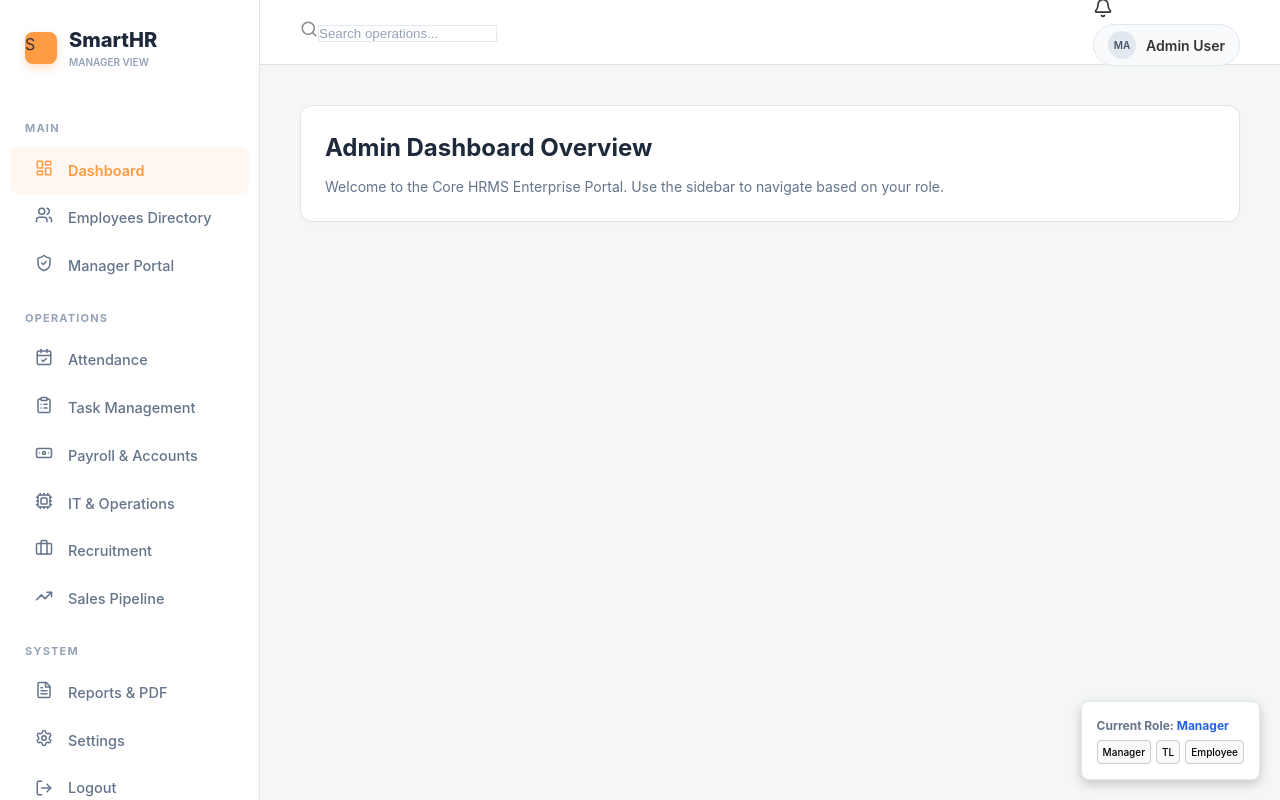
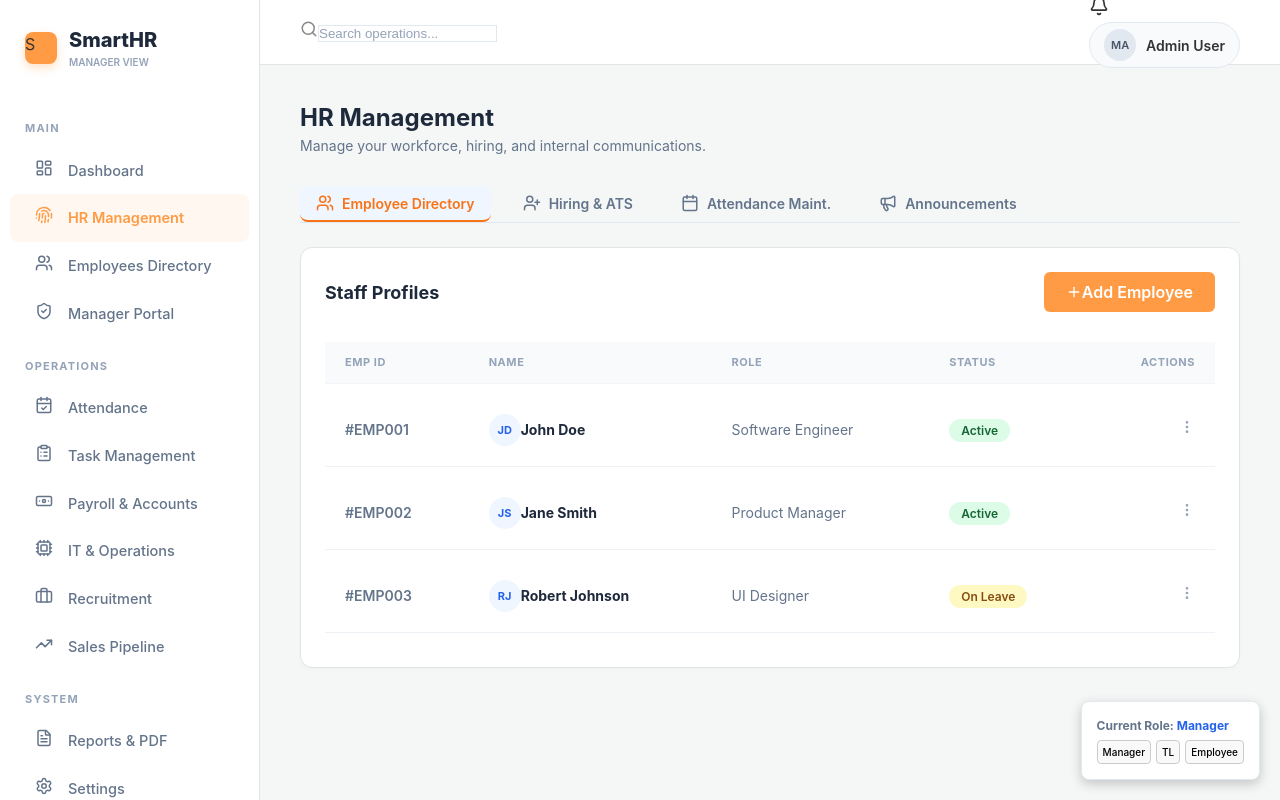
Before and after one commit to Ragulkumar7/hrms, a React app in the folder frontend/: page /hrManagement in a window 1280 px wide. Before the commit this address led to /. Built offline with nearby package versions, Linux system fonts and the light colour scheme; the HTML template or start-up script is replaced by a standard one.

Commit message:
hrManagement

```diff
--- a/frontend/src/App.css
+++ b/frontend/src/App.css
@@ -1379,3 +1379,152 @@ input:checked + .slider:before { transform: translateX(20px); }
 .int-time button {
   background: none; border: none; color: #2563eb; font-size: 12px; font-weight: 700; cursor: pointer;
 }
+
+/* hrManagement
+/* HR Management Component Styles */
+.animate-in {
+  animation: fadeIn 0.5s ease-out;
+}
+
+@keyframes fadeIn {
+  from { opacity: 0; transform: translateY(10px); }
+  to { opacity: 1; transform: translateY(0); }
+}
+
+/* Status Badges */
+.bg-green-100 { background-color: #dcfce7; }
+.text-green-600 { color: #16a34a; }
+.bg-orange-100 { background-color: #ffedd5; }
+.text-orange-600 { color: #ea580c; }
+.bg-red-100 { background-color: #fee2e2; }
+.text-red-600 { color: #dc2626; }
+.bg-blue-50 { background-color: #eff6ff; }
+.text-blue-600 { color: #2563eb; }
+
+/* Buttons & Inputs */
+.bg-orange-500 { background-color: #f97316; }
+.hover\:bg-orange-600:hover { background-color: #ea580c; }
+.border-orange-500 { border-color: #f97316; }
+.text-orange-500 { color: #f97316; }
+
+/* Table Styles */
+.divide-y > * + * {
+  border-top-width: 1px;
+}
+
+/* Cards & Containers */
+.bg-orange-50 { background-color: #fff7ed; }
+.bg-purple-50 { background-color: #faf5ff; }
+.text-purple-600 { color: #9333ea; }
+
+/* Role Switcher Dev Tool Fix */
+.role-switcher-dev {
+  position: fixed;
+  bottom: 20px;
+  right: 20px;
+  background: white;
+  padding: 15px;
+  border-radius: 12px;
+  box-shadow: 0 10px 25px rgba(0,0,0,0.1);
+  border: 1px solid #e2e8f0;
+  z-index: 9999;
+}
+
+/* Add these to your App.css to support the HR Management UI */
+.flex { display: flex; }
+.gap-4 { gap: 1rem; }
+.p-6 { padding: 1.5rem; }
+.shadow-sm { box-shadow: 0 1px 2px 0 rgba(0, 0, 0, 0.05); }
+.rounded-xl { border-radius: 0.75rem; }
+.bg-white { background-color: #ffffff; }
+.justify-between { justify-content: space-between; }
+.items-center { align-items: center; }
+
+/* --- HR MANAGEMENT UI HELPERS --- */
+.hr-card {
+  background: #ffffff;
+  border-radius: 12px;
+  padding: 24px;
+  box-shadow: 0 1px 3px rgba(0,0,0,0.1);
+  border: 1px solid #f1f5f9;
+}
+
+.tab-container {
+  display: flex;
+  gap: 16px;
+  border-bottom: 1px solid #e2e8f0;
+  margin-bottom: 24px;
+}
+
+.tab-btn {
+  display: flex;
+  align-items: center;
+  gap: 8px;
+  padding: 8px 16px;
+  font-size: 14px;
+  font-weight: 600;
+  border: none;
+  background: transparent;
+  cursor: pointer;
+  border-bottom: 2px solid transparent;
+  color: #64748b;
+  transition: all 0.2s;
+}
+
+.tab-btn.active {
+  color: #f97316;
+  border-bottom-color: #f97316;
+}
+
+/* Status Badges for the Table */
+.badge-active {
+  background-color: #dcfce7;
+  color: #166534;
+  padding: 4px 8px;
+  border-radius: 4px;
+  font-size: 11px;
+  font-weight: 700;
+  text-transform: uppercase;
+}
+
+.badge-leave {
+  background-color: #f1f5f9;
+  color: #475569;
+  padding: 4px 8px;
+  border-radius: 4px;
+  font-size: 11px;
+  font-weight: 700;
+  text-transform: uppercase;
+}
+/* Add to bottom of App.css */
+
+.custom-table {
+  width: 100%;
+  border-collapse: separate;
+  border-spacing: 0 10px; /* Spacing between rows */
+}
+
+.custom-table th {
+  padding: 12px 20px;
+  color: #94a3b8;
+  font-size: 11px;
+  text-transform: uppercase;
+  letter-spacing: 0.05em;
+  border-bottom: 1px solid #f1f5f9;
+}
+
+.custom-table td {
+  padding: 20px;
+  background: transparent;
+  vertical-align: middle;
+}
+
+.avatar-small {
+  width: 32px;
+  height: 32px;
+  border-radius: 50%;
+  display: flex;
+  align-items: center;
+  justify-content: center;
+  font-size: 11px;
+}
--- a/frontend/src/App.jsx
+++ b/frontend/src/App.jsx
@@ -15,6 +15,7 @@ import Reports from './components/Reports';
 import Settings from './components/Settings';
 import Sales from './components/Sales';
 import Recruitment from './components/Recruitment';
+import HRManagement from './components/hrManagement';
 
 import { Bell, Search } from 'lucide-react';
 import './App.css';
@@ -101,7 +102,7 @@ function App() {
 
                 {/* 3. Use the Smart Wrapper for the Home Route */}
                 <Route path="/" element={<DashboardHome />} />
-
+                <Route path="/hrManagement" element={<HRManagement />} />
                 {/* --- MODULES --- */}
                 <Route path="/employees" element={<Employees />} />
                 <Route path="/manager" element={<ManagerDashboard />} />
--- a/frontend/src/components/Sidebar.jsx
+++ b/frontend/src/components/Sidebar.jsx
@@ -13,7 +13,8 @@ import {
   Cpu,
   FileText,
   LogOut,
-  ShieldCheck // Icon for Manager Portal
+  ShieldCheck, // Icon for Manager Portal
+  Fingerprint
 } from 'lucide-react';
 
 const Sidebar = () => {
@@ -31,6 +32,12 @@ const Sidebar = () => {
           path: '/',
           icon: <LayoutDashboard size={18} />,
           allowed: ['Manager', 'TL', 'Employee']
+        },
+        {
+          name: 'HR Management',
+          path: '/hrManagement',
+          icon: <Fingerprint size={18} />, // This will now work!
+          allowed: ['Manager', 'TL']
         },
         {
           name: 'Employees Directory',
--- a/frontend/src/components/hrManagement.jsx
+++ b/frontend/src/components/hrManagement.jsx
@@ -1,7 +1,7 @@
 import React, { useState, useMemo } from 'react';
 import {
   Users, UserPlus, FileSearch, Megaphone,
-  Calendar, Upload, Search, Filter, MoreVertical, Plus
+  Calendar, Upload, Search, MoreVertical, Plus
 } from 'lucide-react';
 
 const HRManagement = () => {
@@ -15,31 +15,30 @@ const HRManagement = () => {
   ];
 
   return (
-    <div className="animate-in fade-in duration-500">
-      <div className="mb-8 flex justify-between items-end">
+    <div className="animate-in">
+      {/* 1. Header Section using App.css classes */}
+      <div className="page-header">
         <div>
-          <h1 className="text-2xl font-bold text-gray-800 dark:text-white">HR Management</h1>
-          <p className="text-sm text-gray-500 dark:text-gray-400">Manage your workforce, hiring, and internal communications.</p>
+          <h1 className="main-title">HR Management</h1>
+          <p className="sub-title">Manage your workforce, hiring, and internal communications.</p>
         </div>
       </div>
 
-      <div className="flex gap-4 mb-6 border-b border-gray-200 dark:border-gray-700">
+      {/* 2. Tab Navigation using App.css classes */}
+      <div className="tab-container">
         {tabs.map((tab) => (
           <button
             key={tab.id}
             onClick={() => setActiveTab(tab.id)}
-            className={`flex items-center gap-2 px-4 py-2 text-sm font-medium transition-colors border-b-2 ${
-              activeTab === tab.id
-                ? 'border-orange-500 text-orange-500'
-                : 'border-transparent text-gray-500 hover:text-gray-700 dark:text-gray-400'
-            }`}
+            className={`tab-btn ${activeTab === tab.id ? 'active' : ''}`}
           >
             {tab.icon} {tab.label}
           </button>
         ))}
       </div>
 
-      <div className="bg-white dark:bg-gray-800 rounded-xl p-6 shadow-sm border border-gray-100 dark:border-gray-700 transition-colors">
+      {/* 3. Main Content Area using Glass Card styling */}
+      <div className="glass-card">
         {activeTab === 'directory' && <EmployeeDirectory />}
         {activeTab === 'hiring' && <HiringATS />}
         {activeTab === 'attendance' && <AttendanceMaint />}
@@ -49,45 +48,52 @@ const HRManagement = () => {
   );
 };
 
-// 1. Employee Directory Component (Matches image_dd59f0.png)
+// --- Sub-Components ---
+
 const EmployeeDirectory = () => (
-  <div className="space-y-6">
-    <div className="flex justify-between items-center">
-      <h3 className="font-bold text-lg dark:text-white">Staff Profiles</h3>
-      <button className="bg-orange-500 hover:bg-orange-600 text-white px-4 py-2 rounded-lg text-sm font-bold flex items-center gap-2">
+  <div className="fade-in">
+    <div className="page-header" style={{ marginBottom: '20px' }}>
+      <h3 className="main-title" style={{ fontSize: '18px' }}>Staff Profiles</h3>
+      <button className="btn-action flex items-center gap-2">
         <Plus size={16} /> Add Employee
       </button>
     </div>
     <div className="overflow-x-auto">
-      <table className="w-full text-left text-sm">
-        <thead className="bg-gray-50 dark:bg-gray-700/50 text-gray-500 dark:text-gray-400 font-bold uppercase text-[11px]">
+      <table className="custom-table">
+        <thead>
           <tr>
-            <th className="p-4">Emp ID</th>
-            <th className="p-4">Name</th>
-            <th className="p-4">Role</th>
-            <th className="p-4">Status</th>
-            <th className="p-4">Actions</th>
+            <th>Emp ID</th>
+            <th>Name</th>
+            <th>Role</th>
+            <th>Status</th>
+            <th style={{ textAlign: 'right' }}>Actions</th>
           </tr>
         </thead>
-        <tbody className="divide-y dark:divide-gray-700">
+        <tbody>
           {[
             { id: '#EMP001', name: 'John Doe', role: 'Software Engineer', status: 'Active', initials: 'JD' },
             { id: '#EMP002', name: 'Jane Smith', role: 'Product Manager', status: 'Active', initials: 'JS' },
             { id: '#EMP003', name: 'Robert Johnson', role: 'UI Designer', status: 'On Leave', initials: 'RJ' }
           ].map((emp) => (
-            <tr key={emp.id} className="hover:bg-gray-50 dark:hover:bg-gray-700/30 transition-colors">
-              <td className="p-4 font-medium dark:text-gray-300">{emp.id}</td>
-              <td className="p-4 flex items-center gap-3">
-                <div className="w-8 h-8 rounded-full bg-blue-100 dark:bg-blue-900/30 text-blue-600 flex items-center justify-center font-bold text-xs">{emp.initials}</div>
-                <span className="font-bold dark:text-white">{emp.name}</span>
+            <tr key={emp.id}>
+              <td style={{ fontWeight: '600', color: '#64748b' }}>{emp.id}</td>
+              <td>
+                <div className="flex items-center gap-3">
+                  <div className="avatar-small" style={{ background: '#eff6ff', color: '#2563eb', fontWeight: 'bold' }}>
+                    {emp.initials}
+                  </div>
+                  <span style={{ fontWeight: '700', color: '#1e293b' }}>{emp.name}</span>
+                </div>
               </td>
-              <td className="p-4 dark:text-gray-400">{emp.role}</td>
-              <td className="p-4">
-                <span className={`px-2 py-1 rounded text-[10px] font-bold uppercase ${emp.status === 'Active' ? 'bg-green-100 text-green-600' : 'bg-gray-100 text-gray-500'}`}>
+              <td style={{ color: '#64748b' }}>{emp.role}</td>
+              <td>
+                <span className={`status-pill ${emp.status === 'Active' ? 'approved' : 'pending'}`}>
                   {emp.status}
                 </span>
               </td>
-              <td className="p-4"><MoreVertical size={16} className="text-gray-400 cursor-pointer" /></td>
+              <td style={{ textAlign: 'right' }}>
+                <MoreVertical size={16} style={{ color: '#94a3b8', cursor: 'pointer' }} />
+              </td>
             </tr>
           ))}
         </tbody>
@@ -96,129 +102,122 @@ const EmployeeDirectory = () => (
   </div>
 );
 
-// 2. Hiring & ATS Component (Functional Resume Filter)
 const HiringATS = () => {
   const [keyword, setKeyword] = useState('');
-  const [resumes, setResumes] = useState([
+  const resumes = [
     { name: 'Alex Rivers', skills: 'React, Node, Tailwind', experience: '4 Years', status: 'Screened' },
     { name: 'Sarah Connor', skills: 'UI/UX, Figma, Adobe', experience: '5 Years', status: 'Interview' },
     { name: 'Michael Scott', skills: 'Sales, Management', experience: '10 Years', status: 'Applied' },
-  ]);
+  ];
 
   const filteredResumes = useMemo(() => {
     return resumes.filter(r =>
       r.skills.toLowerCase().includes(keyword.toLowerCase()) ||
       r.name.toLowerCase().includes(keyword.toLowerCase())
     );
-  }, [keyword, resumes]);
+  }, [keyword]);
 
   return (
-    <div className="space-y-8">
-      {/* Top Stats Cards (Matches image_dd598f.png) */}
-      <div className="grid grid-cols-1 md:grid-cols-3 gap-6">
-        <div className="p-6 bg-orange-50 dark:bg-orange-900/10 border border-orange-100 dark:border-orange-900/30 rounded-xl">
-          <p className="text-sm font-bold text-orange-600">Open Positions</p>
-          <h2 className="text-3xl font-bold mt-2 dark:text-white">14</h2>
+    <div className="fade-in">
+      <div className="stats-grid">
+        <div className="glass-card stat-item">
+          <div className="icon-box orange"><Users size={24} /></div>
+          <div>
+            <p className="nav-section-label" style={{padding:0}}>Open Positions</p>
+            <h2 className="main-title">14</h2>
           </div>
-        <div className="p-6 bg-blue-50 dark:bg-blue-900/10 border border-blue-100 dark:border-blue-900/30 rounded-xl">
-          <p className="text-sm font-bold text-blue-600">Resumes Screened</p>
-          <h2 className="text-3xl font-bold mt-2 dark:text-white">482</h2>
         </div>
-        <div className="p-6 bg-purple-50 dark:bg-purple-900/10 border border-purple-100 dark:border-purple-900/30 rounded-xl">
-          <p className="text-sm font-bold text-purple-600">Interviews Scheduled</p>
-          <h2 className="text-3xl font-bold mt-2 dark:text-white">28</h2>
+        <div className="glass-card stat-item">
+          <div className="icon-box blue"><FileSearch size={24} /></div>
+          <div>
+            <p className="nav-section-label" style={{padding:0}}>Screened</p>
+            <h2 className="main-title">482</h2>
+          </div>
+        </div>
+        <div className="glass-card stat-item">
+          <div className="icon-box green"><Calendar size={24} /></div>
+          <div>
+            <p className="nav-section-label" style={{padding:0}}>Interviews</p>
+            <h2 className="main-title">28</h2>
+          </div>
         </div>
       </div>
 
-      {/* ATS Keyword Search Tool */}
-      <div className="bg-gray-50 dark:bg-gray-700/30 p-6 rounded-xl border border-gray-100 dark:border-gray-700">
-        <h3 className="font-bold mb-4 flex items-center gap-2 dark:text-white"><FileSearch size={18} /> Resume ATS Filter</h3>
-        <div className="flex gap-4">
-          <div className="flex-1 relative">
-            <Search className="absolute left-3 top-2.5 text-gray-400" size={18} />
+      <div className="form-grid" style={{ gridTemplateColumns: '1fr auto', marginBottom: '25px' }}>
+        <div style={{ position: 'relative' }}>
+          <Search style={{ position: 'absolute', left: '12px', top: '12px', color: '#94a3b8' }} size={18} />
           <input
             type="text"
-              placeholder="Search skills (e.g. React, UI/UX)..."
-              className="w-full pl-10 pr-4 py-2 rounded-lg border dark:bg-gray-800 dark:border-gray-600 dark:text-white outline-none focus:ring-2 ring-orange-500/20"
+            placeholder="Search candidates or skills..."
+            className="admin-input"
+            style={{ width: '100%', paddingLeft: '40px' }}
             value={keyword}
             onChange={(e) => setKeyword(e.target.value)}
           />
         </div>
-          <button className="bg-orange-500 text-white px-6 py-2 rounded-lg font-bold flex items-center gap-2">
+        <button className="btn-action flex items-center gap-2">
           <Upload size={18} /> Bulk Upload
         </button>
       </div>
 
-        {/* Results Table */}
-        <div className="mt-6">
-          <table className="w-full text-sm text-left">
+      <table className="custom-table">
         <thead>
-              <tr className="text-gray-500 border-b dark:border-gray-700 uppercase text-[10px] font-bold">
-                <th className="pb-3">Candidate</th>
-                <th className="pb-3">Matched Skills</th>
-                <th className="pb-3">Exp</th>
-                <th className="pb-3">Status</th>
+          <tr>
+            <th>Candidate</th>
+            <th>Matched Skills</th>
+            <th>Exp</th>
+            <th>Status</th>
           </tr>
         </thead>
         <tbody>
           {filteredResumes.map((res, i) => (
-                <tr key={i} className="border-b dark:border-gray-700 last:border-0">
-                  <td className="py-4 font-bold dark:text-white">{res.name}</td>
-                  <td className="py-4 text-orange-500 font-medium">{res.skills}</td>
-                  <td className="py-4 dark:text-gray-400">{res.experience}</td>
-                  <td className="py-4"><span className="bg-blue-50 text-blue-600 px-2 py-1 rounded-full text-[10px] font-bold">{res.status}</span></td>
+            <tr key={i}>
+              <td style={{ fontWeight: '700' }}>{res.name}</td>
+              <td style={{ color: '#FF9B44', fontWeight: '600' }}>{res.skills}</td>
+              <td>{res.experience}</td>
+              <td><span className="status-pill approved" style={{ background: '#eff6ff', color: '#2563eb' }}>{res.status}</span></td>
             </tr>
           ))}
         </tbody>
       </table>
     </div>
-      </div>
-    </div>
   );
 };
 
-// 3. Attendance Maintenance Component (Matches image_dd593a.png)
 const AttendanceMaint = () => (
-  <div className="space-y-6">
-    <div className="flex justify-between items-center">
+  <div className="fade-in">
+    <div className="page-header">
       <div className="flex gap-4">
-        <select className="bg-gray-50 dark:bg-gray-700 border dark:border-gray-600 rounded-lg p-2 text-sm outline-none dark:text-white">
+        <select className="admin-input">
           <option>All Departments</option>
           <option>Engineering</option>
-          <option>Design</option>
         </select>
-        <div className="bg-gray-50 dark:bg-gray-700 border dark:border-gray-600 rounded-lg p-2 text-sm dark:text-gray-300">
-          Oct 20, 2023 - Oct 27, 2023
+        <div className="admin-input" style={{ background: '#f8fafc' }}>Oct 20, 2023 - Oct 27, 2023</div>
       </div>
+      <button className="btn-action">+ Add Attendance</button>
     </div>
-      <button className="bg-orange-500 text-white px-4 py-2 rounded-lg text-sm font-bold">+ Add Attendance</button>
-    </div>
-    <table className="w-full text-left text-sm">
-      <thead className="bg-gray-50 dark:bg-gray-700/50 text-gray-500 uppercase text-[10px] font-bold">
+    <table className="custom-table">
+      <thead>
         <tr>
-          <th className="p-4">Employee</th>
-          <th className="p-4">Date</th>
-          <th className="p-4">Clock In</th>
-          <th className="p-4">Clock Out</th>
-          <th className="p-4">Status</th>
+          <th>Employee</th>
+          <th>Date</th>
+          <th>Clock In</th>
+          <th>Clock Out</th>
+          <th>Status</th>
         </tr>
       </thead>
       <tbody>
         {[
-          { name: 'John Doe', date: 'Oct 26, 2023', in: '09:02 AM', out: '06:15 PM', status: 'Present', color: 'green' },
-          { name: 'Sarah Connor', date: 'Oct 26, 2023', in: '09:45 AM', out: '06:00 PM', status: 'Late', color: 'orange' },
-          { name: 'Michael Scott', date: 'Oct 26, 2023', in: '--', out: '--', status: 'Absent', color: 'red' }
+          { name: 'John Doe', date: 'Oct 26, 2023', in: '09:02 AM', out: '06:15 PM', status: 'Present', type: 'approved' },
+          { name: 'Sarah Connor', date: 'Oct 26, 2023', in: '09:45 AM', out: '06:00 PM', status: 'Late', type: 'pending' },
+          { name: 'Michael Scott', date: 'Oct 26, 2023', in: '--', out: '--', status: 'Absent', type: 'rejected' }
         ].map((log, i) => (
-          <tr key={i} className="border-b dark:border-gray-700 dark:text-gray-300">
-            <td className="p-4 font-bold">{log.name}</td>
-            <td className="p-4">{log.date}</td>
-            <td className="p-4">{log.in}</td>
-            <td className="p-4">{log.out}</td>
-            <td className="p-4">
-              <span className={`text-[10px] font-bold uppercase px-2 py-1 rounded bg-${log.color}-100 text-${log.color}-600`}>
-                {log.status}
-              </span>
-            </td>
+          <tr key={i}>
+            <td style={{ fontWeight: '700' }}>{log.name}</td>
+            <td>{log.date}</td>
+            <td>{log.in}</td>
+            <td>{log.out}</td>
+            <td><span className={`status-pill ${log.type}`}>{log.status}</span></td>
           </tr>
         ))}
       </tbody>
@@ -226,38 +225,33 @@ const AttendanceMaint = () => (
   </div>
 );
 
-// 4. Announcements Portal Component (Matches image_dd566c.png)
 const AnnouncementsPortal = () => (
-  <div className="grid grid-cols-1 lg:grid-cols-3 gap-8">
-    <div className="lg:col-span-1 bg-gray-50 dark:bg-gray-700/30 p-6 rounded-xl border border-gray-100 dark:border-gray-700">
-      <h3 className="font-bold mb-4 dark:text-white">Post Announcement</h3>
-      <form className="space-y-4">
-        <div>
-          <label className="text-xs font-bold text-gray-500 block mb-1 uppercase">Title</label>
-          <input type="text" placeholder="e.g. Town Hall Meeting" className="w-full p-2 rounded bg-white dark:bg-gray-800 border dark:border-gray-600 outline-none text-sm dark:text-white" />
+  <div className="dual-grid fade-in">
+    <div className="glass-card" style={{ marginBottom: 0 }}>
+      <h3 className="main-title" style={{ fontSize: '16px', marginBottom: '20px' }}>Post Announcement</h3>
+      <div className="form-group">
+        <label>TITLE</label>
+        <input type="text" placeholder="e.g. Town Hall Meeting" className="admin-input" style={{ width: '100%' }} />
       </div>
-        <div>
-          <label className="text-xs font-bold text-gray-500 block mb-1 uppercase">Message</label>
-          <textarea rows="4" className="w-full p-2 rounded bg-white dark:bg-gray-800 border dark:border-gray-600 outline-none text-sm dark:text-white"></textarea>
+      <div className="form-group" style={{ marginTop: '15px' }}>
+        <label>MESSAGE</label>
+        <textarea rows="4" className="admin-input" style={{ width: '100%', resize: 'none' }}></textarea>
       </div>
-        <button className="w-full bg-orange-500 text-white py-2 rounded-lg font-bold">Publish Now</button>
-      </form>
+      <button className="btn-action" style={{ width: '100%', marginTop: '20px' }}>Publish Now</button>
     </div>
-    <div className="lg:col-span-2 space-y-4">
-      <h3 className="font-bold dark:text-white">Recent Communications</h3>
+    <div className="glass-card" style={{ marginBottom: 0 }}>
+      <h3 className="main-title" style={{ fontSize: '16px', marginBottom: '20px' }}>Recent Communications</h3>
       {[
         { title: 'New Remote Work Policy - V2.0', date: 'Oct 24, 2023', cat: 'Company Update' },
         { title: 'Annual Team Retreat 2023 Registration', date: 'Oct 20, 2023', cat: 'Event' }
       ].map((post, i) => (
-        <div key={i} className="p-4 border dark:border-gray-700 rounded-xl hover:shadow-md transition-shadow">
-          <div className="flex justify-between items-start">
+        <div key={i} className="audit-item">
           <div>
-              <span className="text-[10px] font-bold text-orange-500 uppercase">{post.cat}</span>
-              <h4 className="font-bold text-gray-800 dark:text-white mt-1">{post.title}</h4>
-              <p className="text-xs text-gray-500 mt-2">{post.date}</p>
+            <span style={{ fontSize: '10px', color: '#FF9B44', fontWeight: '800' }}>{post.cat.toUpperCase()}</span>
+            <p style={{ fontWeight: '700', margin: '4px 0' }}>{post.title}</p>
+            <span style={{ fontSize: '11px', color: '#94a3b8' }}>{post.date}</span>
           </div>
-            <MoreVertical size={16} className="text-gray-400" />
-          </div>
+          <MoreVertical size={16} style={{ color: '#cbd5e1' }} />
         </div>
       ))}
     </div>
```
Lines whose indentation alone changed are shown as unchanged.
